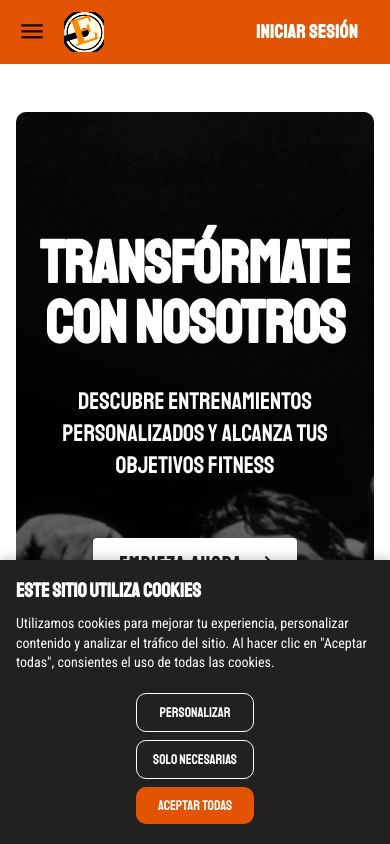
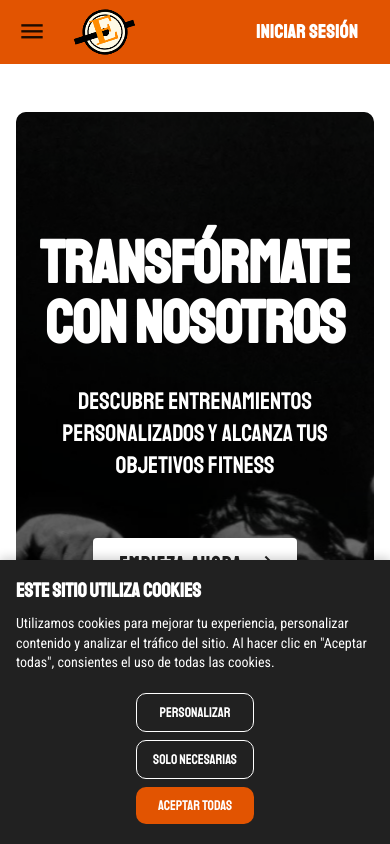
Before and after one commit to gaabsito/RETO_GYM_FRONT, a Vue app in the folder GymFRONT/vue-gym/: page / in a window 390 px wide. Shown: the top 844 px of the page. Built offline with nearby package versions, Linux system fonts and the light colour scheme; no server answers.

Commit message:
Update Header.vue

```diff
--- a/GymFRONT/vue-gym/src/components/Header.vue
+++ b/GymFRONT/vue-gym/src/components/Header.vue
@@ -1,4 +1,8 @@
-<script setup lang="ts">
+.drawer-title {
+  font-weight: bold !important;
+  text-align: center !important; /* Centrar el texto */
+  font-size: 1.5rem !important; /* Aumentar tamaño para compensar falta de logo */
+}<script setup lang="ts">
 import { ref, computed } from 'vue'
 import { useAuthStore } from '@/stores/auth'
 import { useRouter } from 'vue-router'
@@ -62,6 +66,7 @@ const updateDrawer = (value: boolean) => {
         <div class="d-flex align-center">
           <v-app-bar-nav-icon @click="toggleDrawer" class="nav-icon"></v-app-bar-nav-icon>
 
+          <!-- Logo con mayor espacio asignado -->
           <router-link to="/" class="app-bar__logo">
             <div class="logo-container">
               <LogoCanvas />
@@ -138,16 +143,12 @@ const updateDrawer = (value: boolean) => {
     :model-value="drawer"
     @update:model-value="updateDrawer"
     temporary
+    class="custom-drawer"
   >
-    <v-list>
-      <!-- Logo/título del drawer -->
-      <v-list-item>
-        <template v-slot:prepend>
-          <div class="logo-small">
-            <LogoCanvas />
-          </div>
-        </template>
-        <v-list-item-title class="text-h6">ENTRÉNATE</v-list-item-title>
+    <v-list class="drawer-list">
+      <!-- Solo título en el drawer - Sin logo -->
+      <v-list-item class="drawer-header">
+        <v-list-item-title class="text-h6 drawer-title">ENTRÉNATE</v-list-item-title>
       </v-list-item>
 
       <v-divider class="my-2"></v-divider>
@@ -155,7 +156,7 @@ const updateDrawer = (value: boolean) => {
       <!-- Items de navegación principal -->
       <v-list-item v-for="item in menuItems" :key="item.title"
                    :to="item.route" :prepend-icon="item.icon"
-                   :title="item.title"></v-list-item>
+                   :title="item.title" class="menu-item"></v-list-item>
 
       <v-divider class="my-2"></v-divider>
 
@@ -192,13 +193,17 @@ const updateDrawer = (value: boolean) => {
 .app-bar {
   background-color: $primary-color !important;
   padding: 0;
+  height: 64px !important; /* Reducido de 80px a un valor más estándar */
 }
 
 .app-bar__logo {
   color: white;
   font-weight: bold;
   text-decoration: none;
-  margin-left: 4px;
+  margin-left: 8px;
+  display: flex;
+  align-items: center;
+  height: 100%;
 }
 
 .nav-icon {
@@ -242,34 +247,37 @@ const updateDrawer = (value: boolean) => {
   background-color: rgba(0, 0, 0, 0.03);
 }
 
-.logo-small {
-  width: 32px;
-  height: 32px;
-  overflow: hidden;
+.logo-container {
+  width: 60px;  /* Ancho ajustado */
+  height: 60px; /* Igual al ancho para mantener proporción cuadrada */
+  overflow: visible;
   display: flex;
   align-items: center;
   justify-content: center;
+  margin-left: 8px;
+  position: relative; /* Para mejor control de posicionamiento */
 }
 
-.logo-container {
-  width: 48px;
-  height: 48px;
-  overflow: hidden;
-  display: flex;
-  align-items: center;
-  justify-content: center;
+/* Ajuste para el logo canvas */
+:deep(canvas) {
+  transform: scale(1); /* Escala natural sin distorsión */
+  position: absolute; /* Posicionamiento absoluto para evitar distorsión */
+  top: 0;
+  left: 0;
+  width: 100%;
+  height: 100%;
+  object-fit: contain; /* Preserva proporción */
 }
 
-/* Make container full width */
-.container {
-  max-width: 100% !important;
-}
-
-/* Mobile adjustments */
+/* Mobile adjustments - Logo más grande en móvil */
 @media (max-width: 600px) {
   .logo-container {
-    width: 40px;
-    height: 40px;
+    width: 58px;   /* Aumentado de 55px a 65px */
+    height: 58px;  /* Manteniendo proporción cuadrada */
+  }
+
+  :deep(canvas) {
+    transform: scale(1.1); /* Aumentado de 0.9 a 1.1 para hacer el logo más grande */
   }
 }
 </style>
```
